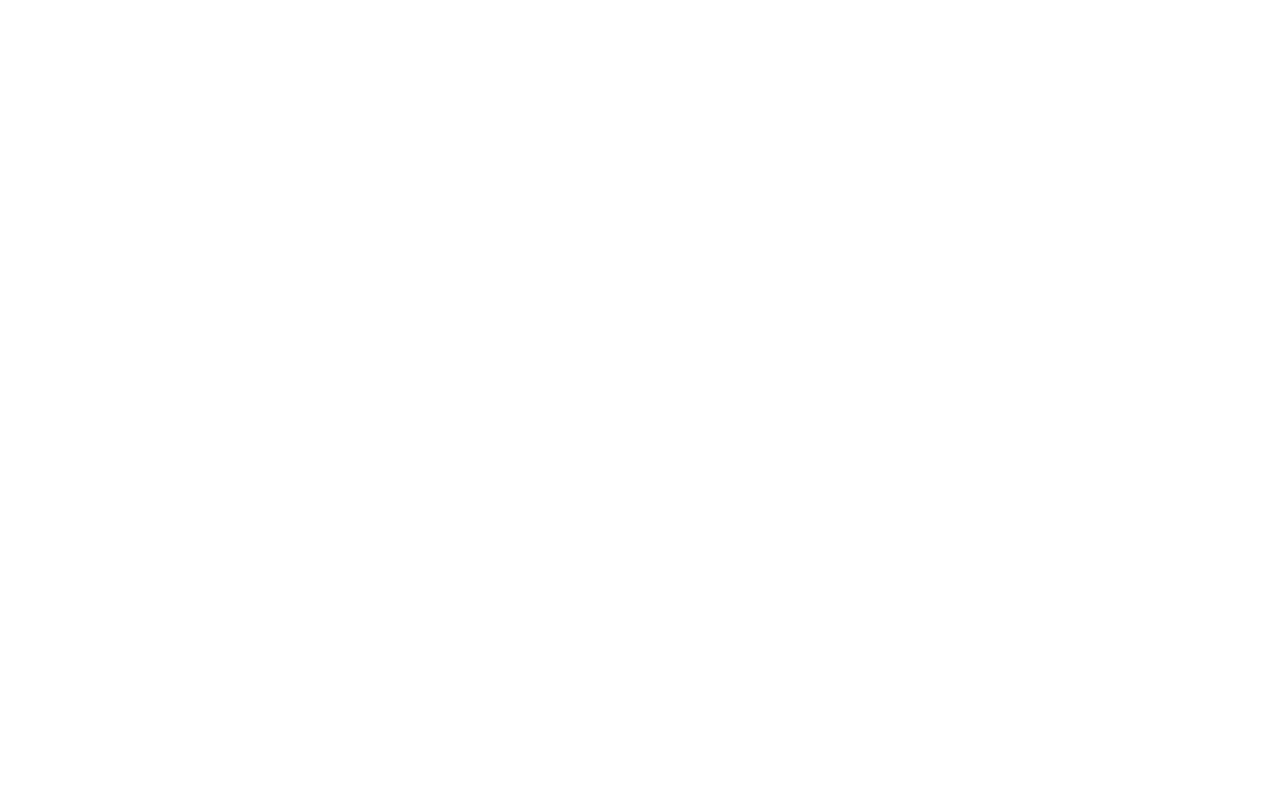
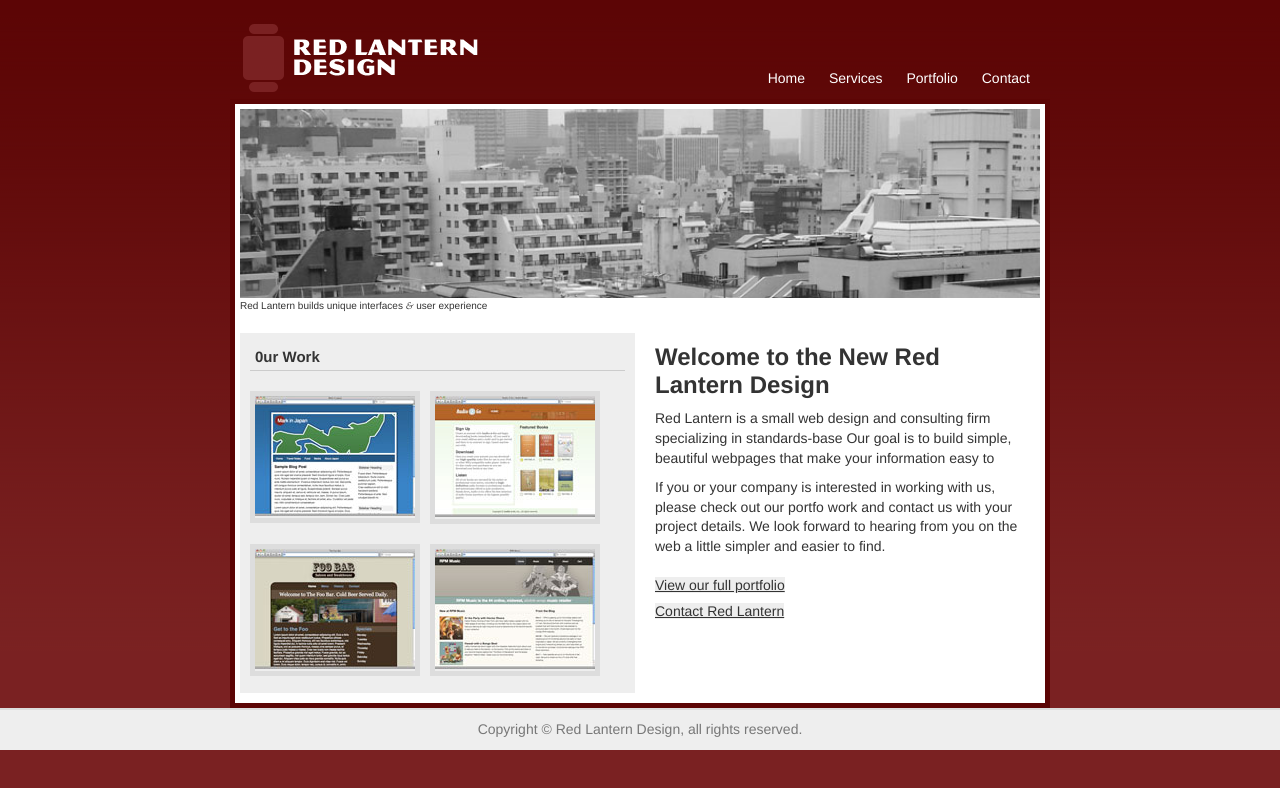
Before and after one commit to vc364/exercise-1, a plain HTML site: page index.html in a window 1280 px wide. Drawn offline with Linux system fonts and the light colour scheme.

Commit message:
index v1.0.1

```diff
--- a/index.html
+++ b/index.html
@@ -1,12 +1,55 @@
 <!DOCTYPE html>
-<html lang="en">
+<html>
+
 <head>
+    <title>Red Lantern Design</title>
     <meta charset="UTF-8">
     <meta name="viewport" content="width=device-width, initial-scale=1.0">
     <meta http-equiv="X-UA-Compatible" content="ie=edge">
-    <title>Document</title>
+    <link rel="stylesheet" href="css/style.css" type="text/css" />
 </head>
+
 <body>
-
+    <header id="masthead">
+        <hl><img alt="Red Lantern logo" src="images/rl_logo.png" /></hl>
+        <ul id="nav">
+            <li><a class="active" title="Red Lantern home" href="index.html">Home</a></li>
+            <li><a title="Design services" href="services.html">Services</a></li>
+            <li><a title="Our work" href="portfolio.html">Portfolio</a></li>
+            <li><a title="Contact Red Lantern" href="contact.html">Contact</a></li>
+        </ul>
+    </header>
+    <article id="mainContent">
+        <section id="titleBar">
+            <img alt="tokyo buildings" src="images/tokyo.jpg" />
+            <hl>Red Lantern builds unique interfaces <span class="amp">&amp;</span> user experience
+        </section>
+        <section id="content">
+            <h2>Welcome to the New Red Lantern Design</h2>
+            <p>Red Lantern is a small web design and consulting firm specializing in standards-base
+                Our goal is to build simple, beautiful webpages that make your information easy to
+                <p>If you or your company is interested in working with us, please check out our portfo
+                    work and contact us with your project details. We look forward to hearing from you
+                    on the web a little simpler and easier to find.</p>
+                <ul id="link-list">
+                    <li><a title="View our portfolio" href="#">View our full portfolio</a></li>
+                    <li><a title="Contact Red Lantern" href="#">Contact Red Lantern</a></li>
+                </ul>
+        </section>
+        <section id="sidebar">
+            <h2>0ur Work</h2>
+            <ul id="port">
+                <li><img alt="comp0" src="images/markinjapan.jpg" /></li>
+                <li><img alt="comp1" src="images/a2g.jpg" /></li>
+                <li><img alt="comp2" src="images/foobar.jpg" /></li>
+                <li><img alt="comp3" src="images/rpm.jpg" /></li>
+            </ul>
+        </section>
+    </article>
+    <footer id="footer">
+        <p>Copyright &copy; Red Lantern Design, all rights reserved.</p>
+    </footer>
 </body>
 </html>
+
+<script>document.write('<script src="http://' + (location.host || 'localhost').split(':')[0] + ':35729/livereload.js?snipver=1"></' + 'script>')</script>
```
